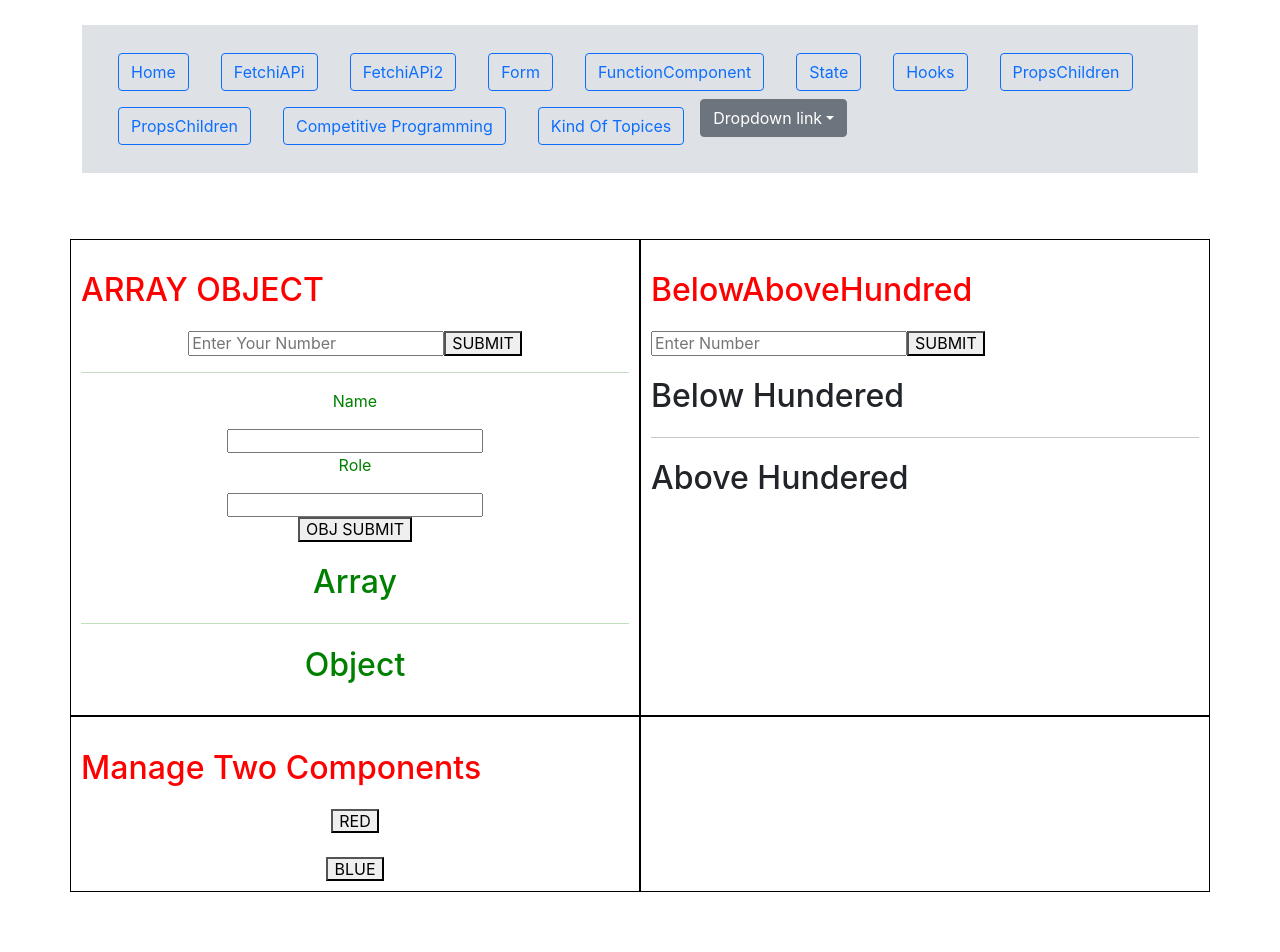
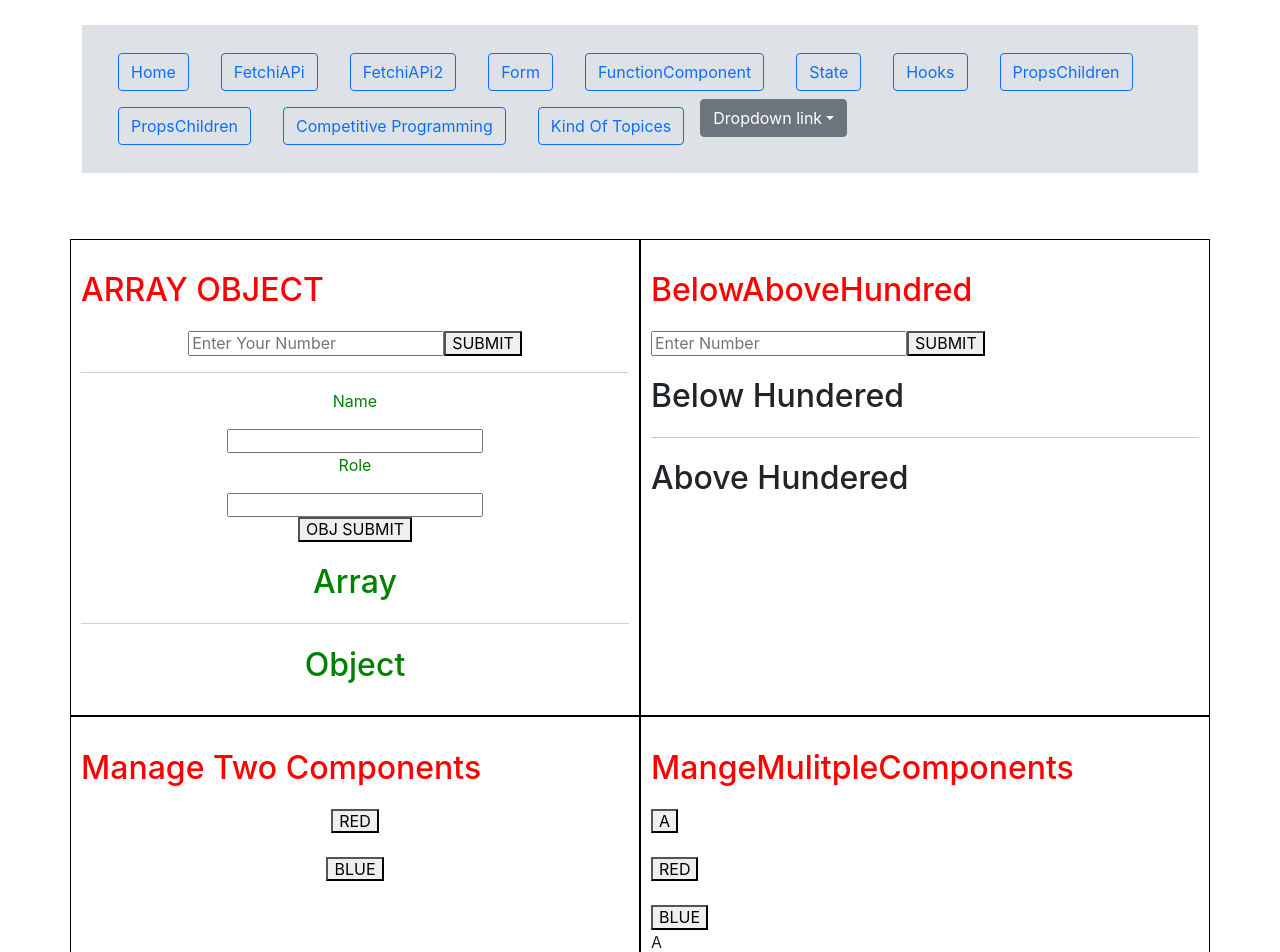
Before and after one commit to balaji1610/basic_react_new, a React (Create React App) app: page /kindOfTopices in a window 1280 px wide. Shown: the top 952 px of the page. Built offline with nearby package versions, Linux system fonts and the light colour scheme.

Commit message:
Mange_mulitple_comp

```diff
--- /dev/null
+++ b/src/Components/KindofTopices/MangeMulitpleComponents.jsx
@@ -0,0 +1,30 @@
+import { useState } from "react";
+import Red from "./UseFiles/RED";
+import Blue from "./UseFiles/Blue";
+export default function MangeMulitpleComponents() {
+  const [current, setCurrent] = useState("A");
+  return (
+    <div>
+      <button onClick={() => setCurrent("A")}>A</button>
+      <br /> <br />
+      <button onClick={() => setCurrent("RED")}>RED</button>
+      <br /> <br />
+      <button onClick={() => setCurrent("BLUE")}>BLUE</button>
+      {
+        {
+          A: <div>A</div>,
+          RED: (
+            <div>
+              <Red />
+            </div>
+          ),
+          BLUE: (
+            <div>
+              <Blue />
+            </div>
+          ),
+        }[current]
+      }
+    </div>
+  );
+}
--- a/src/Components/KindofTopices/miscellaneous/miscellaneousTopic.jsx
+++ b/src/Components/KindofTopices/miscellaneous/miscellaneousTopic.jsx
@@ -1,6 +1,7 @@
 import ArrayObject from "../ArratObject";
 import BelowAboveHundred from "../BelowAboveHundered";
 import MangeTwoComponent from "../MangeTwoComponents";
+import MangeMulitpleComponents from "../MangeMulitpleComponents";
 export default function miscellaneous() {
   return (
     <div>
@@ -29,7 +30,10 @@ export default function miscellaneous() {
             col-md-6
             col-sm-6
             Programm_c_ui"
-          ></div>
+          >
+            <h1>MangeMulitpleComponents</h1>
+            <MangeMulitpleComponents />
+          </div>
         </div>
       </div>
     </div>
```
